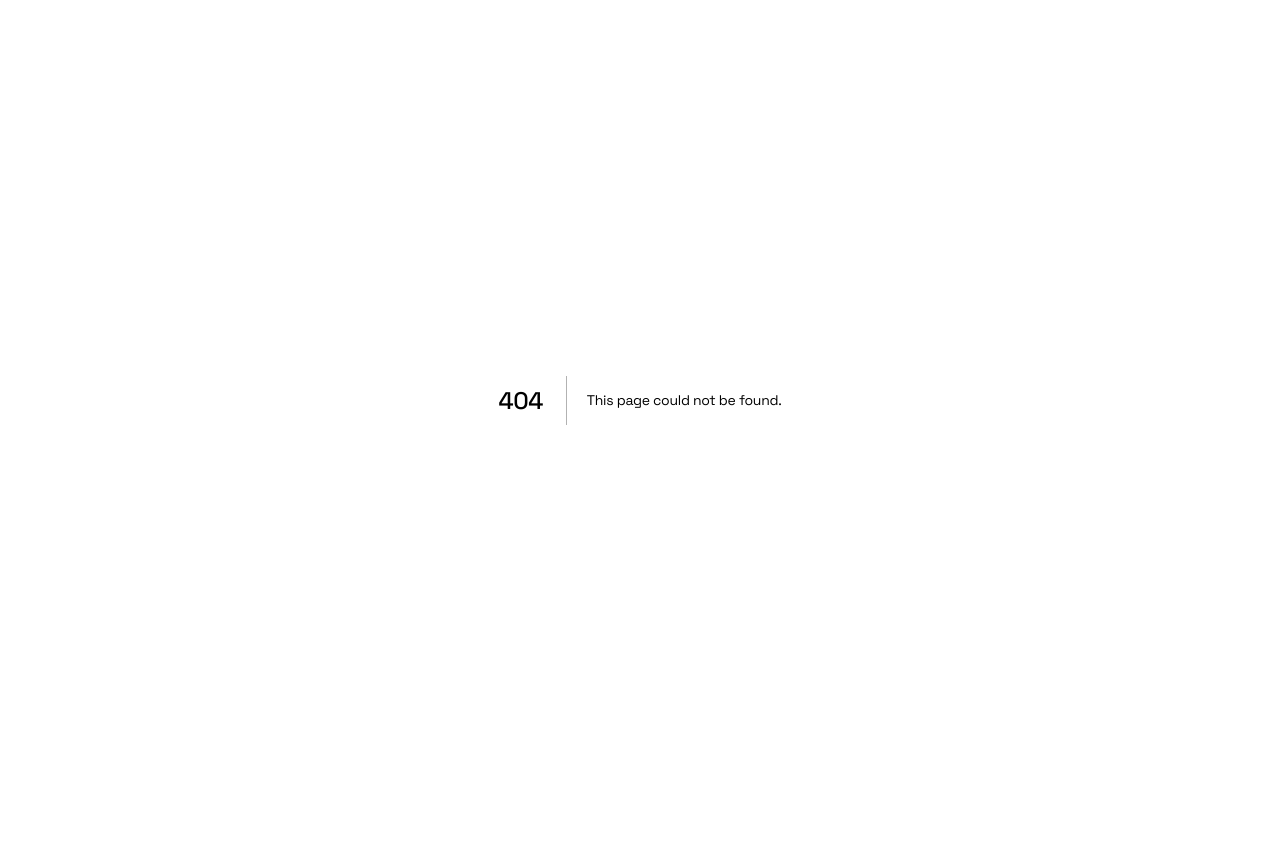
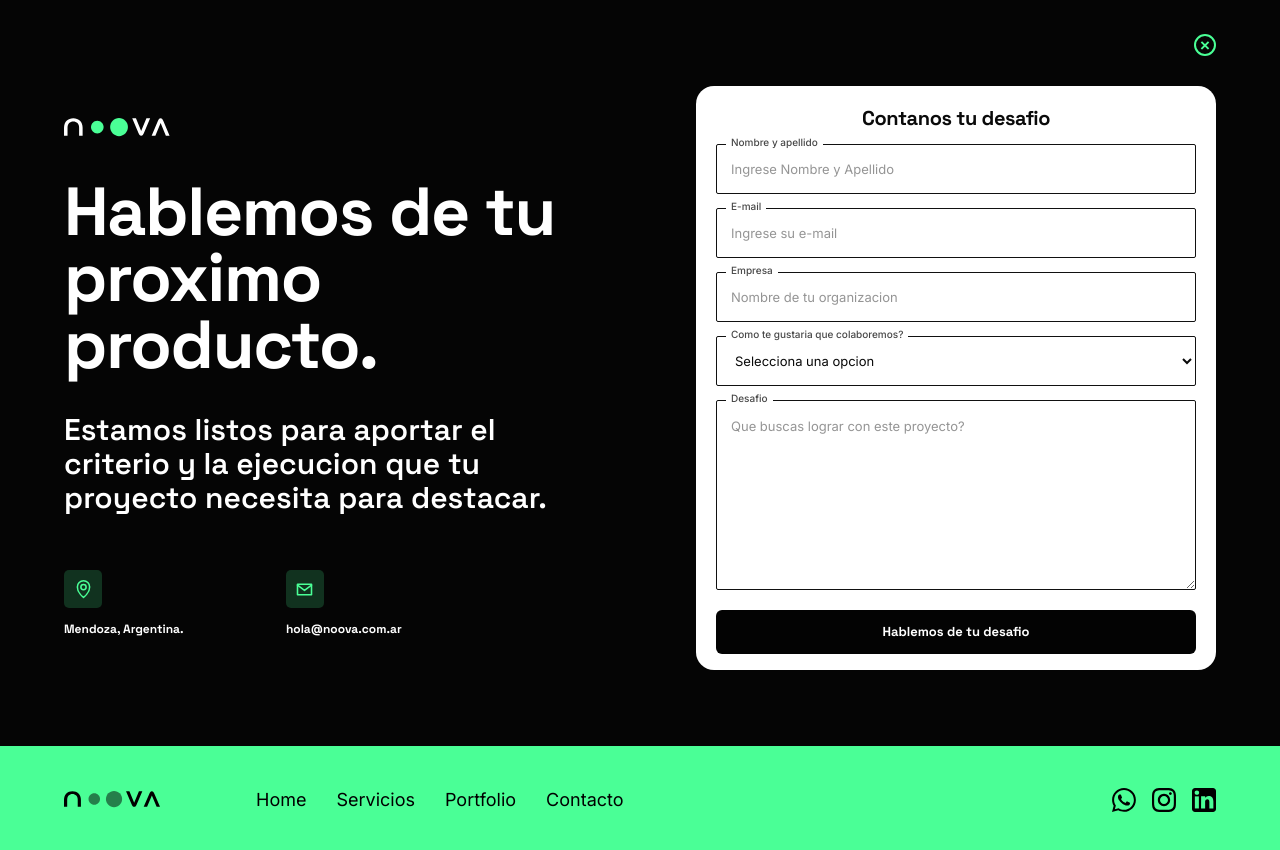
Before and after one commit to psine1/Noova, a Next.js app: page /contacto in a window 1280 px wide. Before the commit this address had no page. Shown: the top 850 px of the page. Before the commit the page ends 800 px from the top, so only its background shows below. Built offline with nearby package versions, Linux system fonts and the light colour scheme.

Commit message:
add contacrt

```diff
--- a/app/components/Footer/Footer.tsx
+++ b/app/components/Footer/Footer.tsx
@@ -19,10 +19,10 @@ export default function Footer() {
 
             {/* CENTER */}
             <nav className={styles.nav}>
-            <Link href="#">Home</Link>
-            <Link href="#">Servicios</Link>
-            <Link href="#">Portfolio</Link>
-            <Link href="#">Contacto</Link>
+            <Link href="/">Home</Link>
+            <Link href="/#servicios">Servicios</Link>
+            <Link href="/#portfolio">Portfolio</Link>
+            <Link href="/contacto">Contacto</Link>
             </nav>
         </div>
 
--- a/app/components/Header/Header.tsx
+++ b/app/components/Header/Header.tsx
@@ -35,7 +35,7 @@ export default function Header() {
               <Link href="/#nosotros">Nosotros</Link>
             </nav>
 
-            <Link href="/#contacto">
+            <Link href="/contacto">
               <Button>Iniciar proyecto</Button>
             </Link>
           </div>
@@ -63,7 +63,7 @@ export default function Header() {
             <Link href="/#tecnologia" onClick={() => setOpen(false)}>Servicios tecnológicos</Link>
             <Link href="/#portfolio" onClick={() => setOpen(false)}>Nuestro trabajo</Link>
             <Link href="/#nosotros" onClick={() => setOpen(false)}>Sobre nosotros</Link>
-            <Link href="/#contacto" onClick={() => setOpen(false)}>Contacto</Link>
+            <Link href="/contacto" onClick={() => setOpen(false)}>Contacto</Link>
           </div>
 
         </div>
--- /dev/null
+++ b/app/components/sections/Contact/Contact.module.css
@@ -0,0 +1,240 @@
+.section {
+  position: relative;
+  min-height: calc(100vh - 112px);
+  background: var(--color-bg-main);
+  color: var(--color-white);
+  padding: 86px 0 76px;
+  display: flex;
+  align-items: center;
+}
+
+.close {
+  position: absolute;
+  top: 34px;
+  right: clamp(24px, 5vw, 72px);
+  width: 22px;
+  height: 22px;
+  display: grid;
+  place-items: center;
+  border: 2px solid var(--color-primary);
+  border-radius: 50%;
+  color: var(--color-primary);
+  font-family: Arial, sans-serif;
+  font-size: 17px;
+  font-weight: 700;
+  line-height: 1;
+  text-decoration: none;
+}
+
+.container {
+  width: 90%;
+  max-width: 1200px;
+  margin: 0 auto;
+  display: grid;
+  grid-template-columns: minmax(0, 1fr) minmax(320px, 520px);
+  gap: clamp(40px, 7vw, 120px);
+  align-items: center;
+}
+
+.copy {
+  min-height: 520px;
+  display: flex;
+  flex-direction: column;
+}
+
+.logo {
+  width: 106px;
+  height: auto;
+  margin-bottom: 42px;
+}
+
+.copy h2 {
+  max-width: 540px;
+  font-size: clamp(44px, 6vw, 68px);
+  font-weight: 700;
+  line-height: 0.98;
+  color: var(--color-white);
+}
+
+.copy p {
+  max-width: 500px;
+  margin-top: 34px;
+  font-family: var(--font-heading);
+  font-size: clamp(22px, 2.4vw, 30px);
+  font-weight: 600;
+  line-height: 1.14;
+  color: var(--color-white);
+}
+
+.contactInfo {
+  margin-top: auto;
+  display: flex;
+  gap: clamp(32px, 8vw, 160px);
+  align-items: flex-end;
+}
+
+.infoItem {
+  display: grid;
+  gap: 12px;
+  color: var(--color-white);
+  text-decoration: none;
+  font-family: var(--font-heading);
+  font-size: 12px;
+  font-weight: 700;
+}
+
+.iconBox {
+  width: 38px;
+  height: 38px;
+  display: grid;
+  place-items: center;
+  border-radius: 5px;
+  color: var(--color-primary);
+  background: rgba(74, 255, 150, 0.18);
+}
+
+.iconBox svg {
+  width: 21px;
+  height: 21px;
+  fill: none;
+  stroke: currentColor;
+  stroke-width: 1.8;
+  stroke-linecap: round;
+  stroke-linejoin: round;
+}
+
+.form {
+  width: 100%;
+  padding: 22px 20px 16px;
+  border-radius: 18px;
+  background: var(--color-white);
+  color: var(--color-text-dark);
+}
+
+.form h3 {
+  margin-bottom: 16px;
+  text-align: center;
+  font-family: var(--font-heading);
+  font-size: 20px;
+  font-weight: 700;
+  line-height: 1;
+}
+
+.field {
+  position: relative;
+  display: block;
+  margin-bottom: 14px;
+}
+
+.field span {
+  position: absolute;
+  top: -7px;
+  left: 10px;
+  padding: 0 5px;
+  background: var(--color-white);
+  color: rgba(0, 0, 0, 0.72);
+  font-size: 10px;
+  font-weight: 500;
+  line-height: 1;
+  z-index: 1;
+}
+
+.field input,
+.field select,
+.field textarea {
+  width: 100%;
+  border: 1px solid #111;
+  border-radius: 2px;
+  background: var(--color-white);
+  color: var(--color-text-dark);
+  font-family: var(--font-body);
+  font-size: 13px;
+  outline: none;
+  transition:
+    border-color 0.2s ease,
+    box-shadow 0.2s ease;
+}
+
+.field input,
+.field select {
+  height: 50px;
+  padding: 0 14px;
+}
+
+.field textarea {
+  min-height: 190px;
+  resize: vertical;
+  padding: 16px 14px;
+}
+
+.field input::placeholder,
+.field textarea::placeholder,
+.field select:invalid {
+  color: rgba(0, 0, 0, 0.42);
+}
+
+.field input:focus,
+.field select:focus,
+.field textarea:focus {
+  border-color: var(--color-primary-hover);
+  box-shadow: 0 0 0 3px rgba(74, 255, 150, 0.28);
+}
+
+.submit {
+  width: 100%;
+  min-height: 44px;
+  border: 0;
+  border-radius: 6px;
+  background: #030303;
+  color: var(--color-white);
+  font-family: var(--font-heading);
+  font-size: 13px;
+  font-weight: 700;
+  cursor: pointer;
+  transition:
+    background 0.2s ease,
+    color 0.2s ease;
+}
+
+.submit:hover {
+  background: var(--color-primary-hover);
+}
+
+@media (max-width: 900px) {
+  .section {
+    align-items: flex-start;
+  }
+
+  .container {
+    grid-template-columns: 1fr;
+  }
+
+  .copy {
+    min-height: auto;
+  }
+
+  .contactInfo {
+    margin-top: 44px;
+  }
+}
+
+@media (max-width: 560px) {
+  .section {
+    min-height: calc(100vh - 174px);
+    padding: 72px 0 64px;
+  }
+
+  .copy h2 {
+    font-size: 44px;
+  }
+
+  .copy p {
+    font-size: 21px;
+  }
+
+  .contactInfo {
+    flex-direction: column;
+    align-items: flex-start;
+    gap: 26px;
+  }
+}
--- /dev/null
+++ b/app/components/sections/Contact/Contact.tsx
@@ -0,0 +1,119 @@
+import Image from "next/image";
+import Link from "next/link";
+import styles from "./Contact.module.css";
+
+function LocationIcon() {
+  return (
+    <svg viewBox="0 0 24 24" aria-hidden="true">
+      <path d="M12 21s7-5.2 7-12a7 7 0 1 0-14 0c0 6.8 7 12 7 12Z" />
+      <path d="M12 12.2a3 3 0 1 0 0-6 3 3 0 0 0 0 6Z" />
+    </svg>
+  );
+}
+
+function MailIcon() {
+  return (
+    <svg viewBox="0 0 24 24" aria-hidden="true">
+      <path d="M4 6h16v12H4z" />
+      <path d="m4 7 8 6 8-6" />
+    </svg>
+  );
+}
+
+export default function Contact() {
+  return (
+    <section id="contacto" className={styles.section}>
+      <Link className={styles.close} href="/" aria-label="Volver al inicio">
+        ×
+      </Link>
+
+      <div className={styles.container}>
+        <div className={styles.copy}>
+          <Image
+            className={styles.logo}
+            src="/images/logo_noova_light.svg"
+            alt="Noova"
+            width={106}
+            height={30}
+          />
+
+          <h2>Hablemos de tu proximo producto.</h2>
+          <p>
+            Estamos listos para aportar el criterio y la ejecucion que tu
+            proyecto necesita para destacar.
+          </p>
+
+          <div className={styles.contactInfo}>
+            <a
+              className={styles.infoItem}
+              href="https://www.google.com/maps/search/?api=1&query=Mendoza%2C%20Argentina"
+              target="_blank"
+              rel="noreferrer"
+              aria-label="Ver Mendoza, Argentina en Google Maps"
+            >
+              <span className={styles.iconBox}>
+                <LocationIcon />
+              </span>
+              <span>Mendoza, Argentina.</span>
+            </a>
+
+            <a className={styles.infoItem} href="mailto:hola@noova.com.ar">
+              <span className={styles.iconBox}>
+                <MailIcon />
+              </span>
+              <span>hola@noova.com.ar</span>
+            </a>
+          </div>
+        </div>
+
+        <form className={styles.form}>
+          <h3>Contanos tu desafio</h3>
+
+          <label className={styles.field}>
+            <span>Nombre y apellido</span>
+            <input type="text" name="name" placeholder="Ingrese Nombre y Apellido" />
+          </label>
+
+          <label className={styles.field}>
+            <span>E-mail</span>
+            <input type="email" name="email" placeholder="Ingrese su e-mail" />
+          </label>
+
+          <label className={styles.field}>
+            <span>Empresa</span>
+            <input
+              type="text"
+              name="company"
+              placeholder="Nombre de tu organizacion"
+            />
+          </label>
+
+          <label className={styles.field}>
+            <span>Como te gustaria que colaboremos?</span>
+            <select name="collaboration" defaultValue="">
+              <option value="" disabled>
+                Selecciona una opcion
+              </option>
+              <option value="producto">Producto digital</option>
+              <option value="marketing">Marketing y anuncios</option>
+              <option value="branding">Branding y estrategia</option>
+              <option value="otro">Otro desafio</option>
+            </select>
+          </label>
+
+          <label className={styles.field}>
+            <span>Desafio</span>
+            <textarea
+              name="challenge"
+              placeholder="Que buscas lograr con este proyecto?"
+            />
+          </label>
+
+          <button className={styles.submit} type="submit">
+            Hablemos de tu desafio
+          </button>
+        </form>
+      </div>
+    </section>
+  );
+}
--- /dev/null
+++ b/app/contacto/page.tsx
@@ -0,0 +1,11 @@
+import Footer from "../components/Footer/Footer";
+import Contact from "../components/sections/Contact/Contact";
+
+export default function ContactPage() {
+  return (
+    <>
+      <Contact />
+      <Footer />
+    </>
+  );
+}
--- a/app/page.tsx
+++ b/app/page.tsx
@@ -1,4 +1,3 @@
-import Image from "next/image";
 import Hero from "./components/sections/Hero/Hero";
 import Expertise from "./components/sections/Expertise/Expertise";
 import Header from "./components/Header/Header";
--- a/app/works/ads/[slug]/data/cases.ts
+++ b/app/works/ads/[slug]/data/cases.ts
@@ -239,4 +239,6 @@ export const cases = [
     stack: ["HTML5", "Canvas"],
   },
 
+
+
 ];
```
